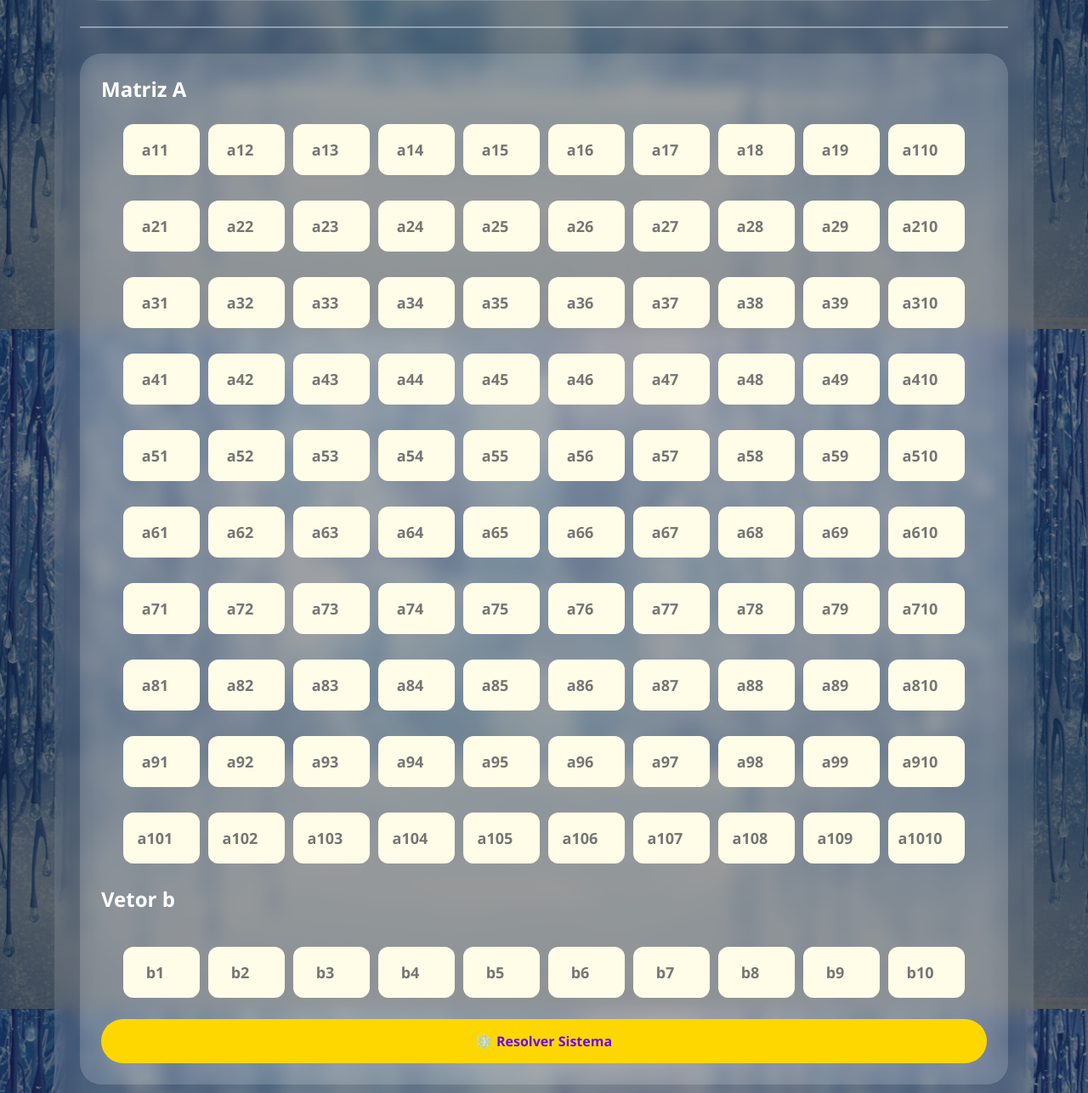
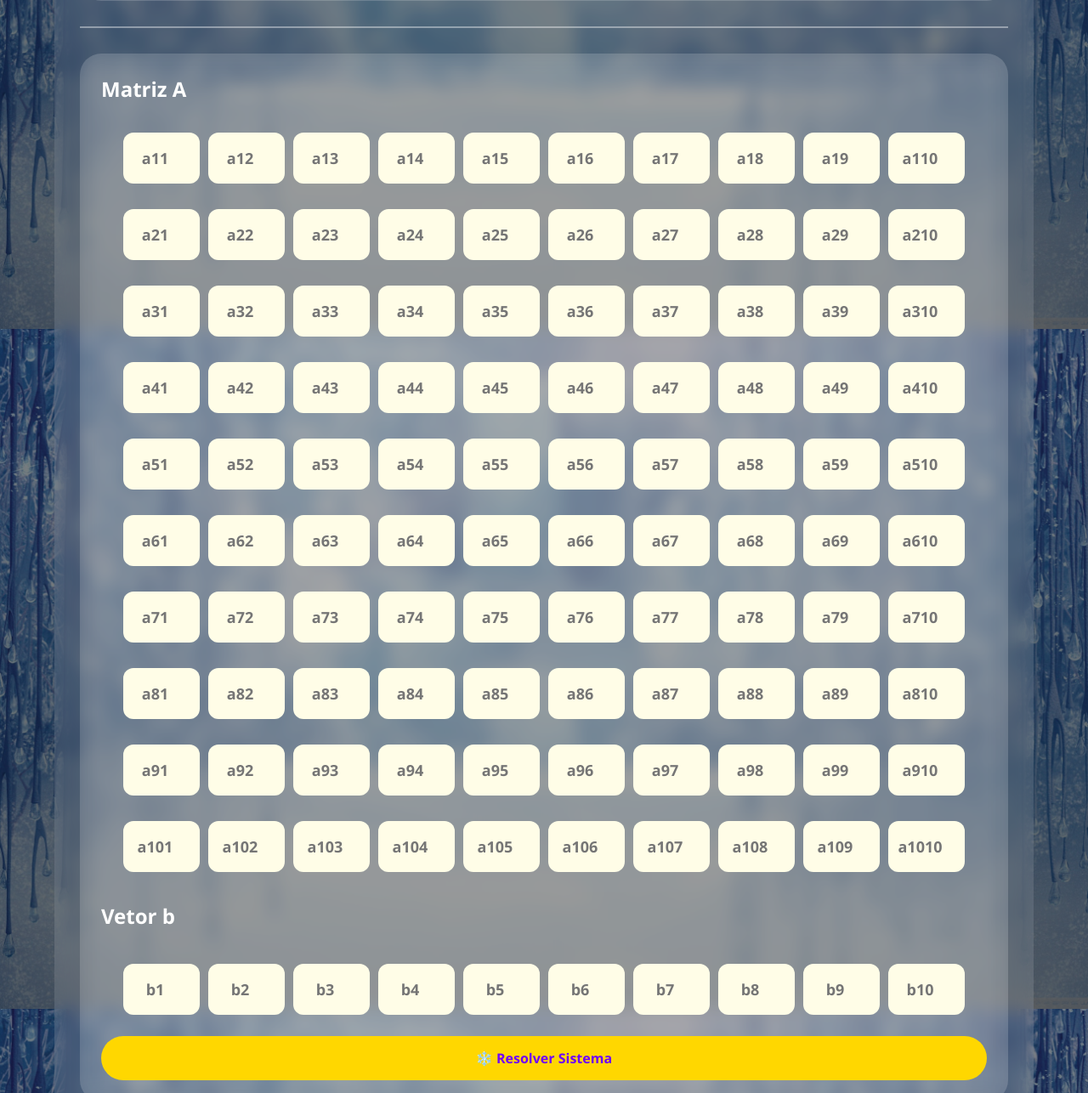
Before and after one commit to GabriellCorrea/Metodos_Numericos, a Flask app: template templates/gauss.html in a window 1280 px wide. Shown: the part 413-1699 px from the top of the page at 85% size. Run offline with Flask 3, Linux system fonts and the light colour scheme; the template is opened without the code that fills it: most values are stand-ins (such as "Sample title", 1, 10 or a date in 2020).

Commit message:
subindo css atualizado na matriz

```diff
--- a/static/style.css
+++ b/static/style.css
@@ -253,6 +253,12 @@ tr:nth-child(even){
     flex-direction:column;
     gap:10px;
     align-items:center;
+
+    max-width: 100%;
+    overflow-x: auto;   /* ESSENCIAL */
+    overflow-y: auto;
+
+    padding: 10px;
 }
 
 .linha-matriz{
```
